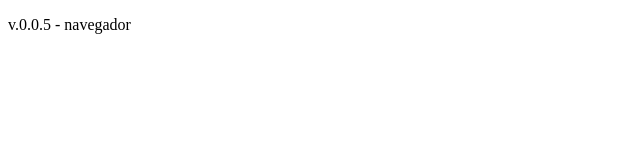
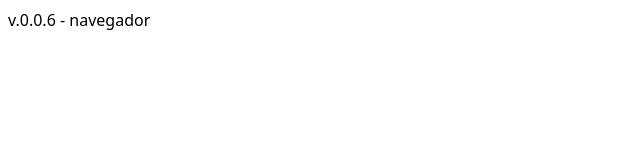
Before and after one commit to Trino11/tvods_clips-front, a React (Create React App) app: page / in a window 1280 px wide. Shown: the top 160 px of the page, without its empty margins (0-640 px from the left). Built offline with nearby package versions, Linux system fonts and the light colour scheme.

Commit message:
tailwind basic

```diff
--- a/package.json
+++ b/package.json
@@ -1,6 +1,6 @@
 {
   "name": "tvods_clips",
-  "version": "0.0.5",
+  "version": "0.0.6",
   "main": "./public/electron.js",
   "author": "Trino",
   "description": "",
@@ -80,6 +80,7 @@
     "@electron-forge/plugin-auto-unpack-natives": "^7.4.0",
     "concurrently": "^8.2.2",
     "electron": "^30.0.1",
-    "electron-builder": "^24.13.3"
+    "electron-builder": "^24.13.3",
+    "tailwindcss": "^3.4.3"
   }
 }
--- a/src/modules/App.css
+++ b/src/modules/App.css
@@ -0,0 +1,3 @@
+@tailwind base;
+@tailwind components;
+@tailwind utilities;
--- a/src/modules/App.js
+++ b/src/modules/App.js
@@ -10,7 +10,7 @@ const isNative = () => {
 
 window.tvodsconfig = {
   MANIFEST_URL: 'https://cdn.trinohost.com/webdavshare/tmods/manifest.json',
-  VERSION: '0.0.5',
+  VERSION: '0.0.6',
   NATIVE_APP: isNative(),
 };
 
@@ -21,7 +21,7 @@ function App() {
     <Router>
       <div className='App'>
         <main>
-          <p>v.{window.tvodsconfig.VERSION} - {window.tvodsconfig.NATIVE_APP ? 'app nativa' : 'navegador'}</p>
+          <p className='p-2'>v.{window.tvodsconfig.VERSION} - {window.tvodsconfig.NATIVE_APP ? 'app nativa' : 'navegador'}</p>
         </main>
       </div>
     </Router>
--- /dev/null
+++ b/tailwind.config.js
@@ -0,0 +1,10 @@
+/** @type {import('tailwindcss').Config} */
+module.exports = {
+  content: [
+    "./src/**/*.{js,jsx,ts,tsx}",
+  ],
+  theme: {
+    extend: {},
+  },
+  plugins: [],
+}
```
Also changed, not shown: 1 other file (tests, documents, lock files or other folders).
